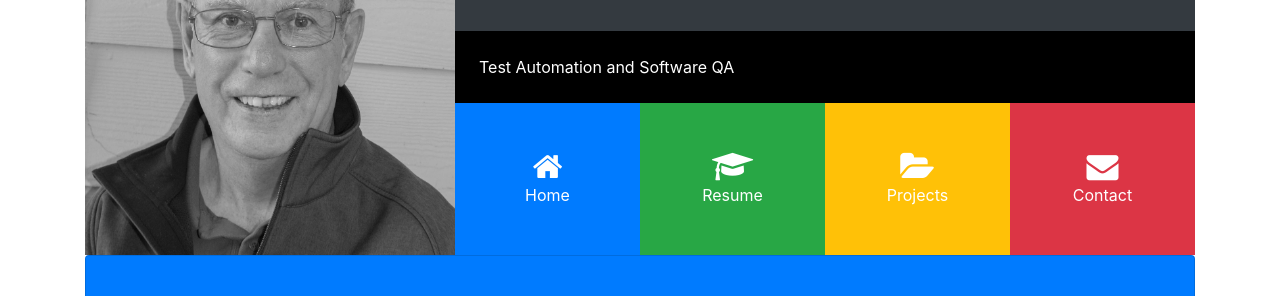
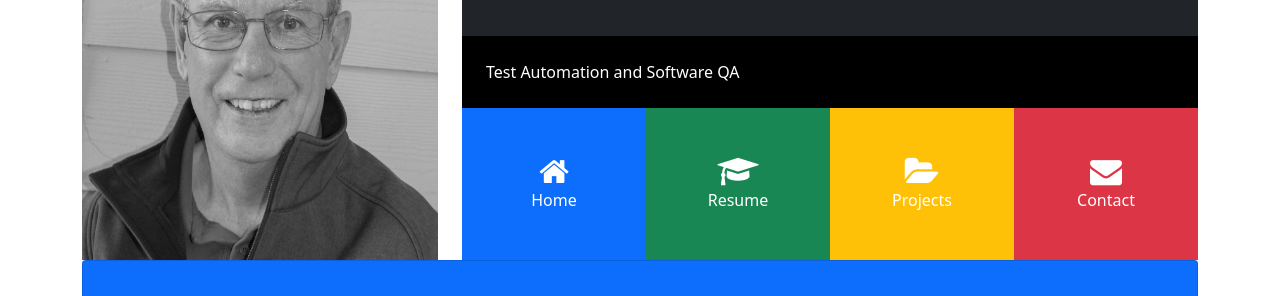
Before and after one commit to jgbrIsco/jgbrisco.github.io, a plain HTML site: page JBSite.html in a window 1280 px wide. Shown: the part 135-431 px from the top of the page. Drawn offline with nearby package versions, Linux system fonts and the light colour scheme.

Commit message:
Update Bootstrap and dependencies to use CDN and latest version

```diff
--- a/JBSite.html
+++ b/JBSite.html
@@ -6,8 +6,10 @@
   <meta http-equiv="X-UA-Compatible" content="ie=edge">
   <title>Jim Brisco</title>
   <link rel="stylesheet" href="css/font-awesome.min.css">
-  <link rel="stylesheet" href="css/bootstrap.css">
-  <link rel="stylesheet" href="https://cdnjs.cloudflare.com/ajax/libs/ekko-lightbox/5.2.0/ekko-lightbox.css" />
+  <!-- <link rel="stylesheet" href="css/bootstrap.css"> -->
+<link href="https://cdn.jsdelivr.net/npm/bootstrap@5.0.0-beta1/dist/css/bootstrap.min.css" rel="stylesheet" integrity="sha384-giJF6kkoqNQ00vy+HMDP7azOuL0xtbfIcaT9wjKHr8RbDVddVHyTfAAsrekwKmP1" crossorigin="anonymous">
+
+ <!--  <link rel="stylesheet" href="https://cdnjs.cloudflare.com/ajax/libs/ekko-lightbox/5.2.0/ekko-lightbox.css" /> -->
   <link rel="stylesheet" href="css/style.css">
 </head>
 <body>
@@ -201,35 +203,7 @@
             </a>
           </div>
         </div>
-<!--           <div class="col-md-3">
-            <a href="https://unsplash.it/1200/768.jpg?image=254" data-toggle="lightbox">
-              <img src="https://unsplash.it/600.jpg?image=254" alt="" class="img-fluid">
-            </a>
-          </div>
-        </div> -->
 
-<!--         <div class="row no-gutters">
-          <div class="col-md-3">
-            <a href="https://unsplash.it/1200/768.jpg?image=255" data-toggle="lightbox">
-              <img src="https://unsplash.it/600.jpg?image=255" alt="" class="img-fluid">
-            </a>
-          </div>
-          <div class="col-md-3">
-            <a href="https://unsplash.it/1200/768.jpg?image=256" data-toggle="lightbox">
-              <img src="https://unsplash.it/600.jpg?image=256" alt="" class="img-fluid">
-            </a>
-          </div>
-          <div class="col-md-3">
-            <a href="https://unsplash.it/1200/768.jpg?image=257" data-toggle="lightbox">
-              <img src="https://unsplash.it/600.jpg?image=257" alt="" class="img-fluid">
-            </a>
-          </div>
-          <div class="col-md-3">
-            <a href="https://unsplash.it/1200/768.jpg?image=258" data-toggle="lightbox">
-              <img src="https://unsplash.it/600.jpg?image=258" alt="" class="img-fluid">
-            </a>
-          </div>
-        </div> -->
       </div>
     </div>
 
@@ -239,42 +213,6 @@
         <h2>Contact me at JGBrisco@gmail.com</h2>
         <!-- <p>Send me an email</p> -->
       </div>
-
-  <!--     <div class="card card-body py-5">
-        <h3>Get in touch</h3>
-        <p>... or use this form.</p>
-        <form method="post" action="mailto:jgbrisco@gmail.com" >
-          <div class="form-group">
-            <div class="input-group input-group-lg">
-              <span class="input-group-addon bg-danger text-white">
-                <i class="fa fa-user"></i>
-              </span>
-              <input type="text" class="form-control bg-dark text-white" placeholder="Name">
-            </div>
-          </div>
-          <div class="form-group">
-            <div class="input-group input-group-lg">
-              <span class="input-group-addon bg-danger text-white">
-                <i class="fa fa-envelope"></i>
-              </span>
-              <input type="email" class="form-control bg-dark text-white" placeholder="Email">
-            </div>
-          </div>
-          <div class="form-group">
-            <div class="input-group input-group-lg">
-              <span class="input-group-addon bg-danger text-white">
-                <i class="fa fa-pencil"></i>
-              </span>
-              <textarea rows="5" class="form-control bg-dark text-white" placeholder="Message"></textarea>
-            </div>
-          </div>
-          <input type="submit" value="Submit" class="btn btn-danger btn-block btn-lg">
-        </form> -->
-
-        <!-- <p><input id="subject" type="text" placeholder="type your subject here" class="form-control"></p> -->
-        <!-- <p><input id="messagebody" type="text" placeholder="type your message here" class="form-control"></p> -->
-        <!-- <p><a id="mail-link" class="btn btn-danger btn-block btn-lg">Create email outside form</a></p> -->
-        <!-- <p><a id="mail-link" class="btn btn-primary">Create email</a></p> -->
       </div>
 
     </div>
```
